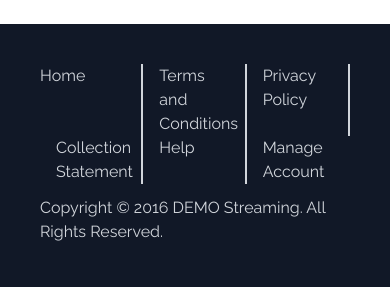
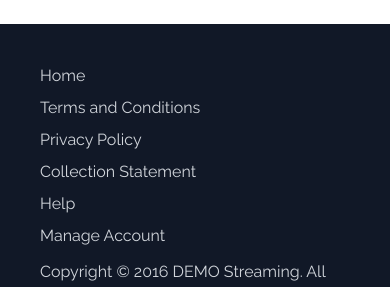
Before and after one commit to ponyjackal/react-movies-series, a React (Create React App) app: page /movies in a window 390 px wide. Shown: the part 1921-2208 px from the top of the page. Built offline with nearby package versions, Linux system fonts and the light colour scheme; data requests are answered from the project's data file.

Commit message:
update menu style on footer

```diff
--- a/src/styles/styles.js
+++ b/src/styles/styles.js
@@ -17,8 +17,8 @@ export const cStyles = {
     "flex flex-col justify-between bg-gray-900 text-gray-300 py-10 pl-10 md:pl-36 lg:pl-56 pr-10 space-y-10",
   footerTop: "flex flex-col justify-between space-y-3",
   menu:
-    "grid grid-cols-3 md:flex md:flex-row justify-start md:items-center space-x-4",
-  menuItem: "border-r-2 pr-4 border-gray-300",
+    "grid grid-cols-1 space-y-2 lg:flex lg:flex-row justify-start lg:items-center lg:space-x-4 lg:space-y-0",
+  menuItem: "pr-4 lg:border-r-2 lg:border-gray-300",
   footBottom:
     "flex flex-col justify-start item-start space-y-5 md:flex-row md:justify-between md:items-center md:space-y-0 py-5",
   socialContainer: "flex felx-row justify-start space-x-4",
```
